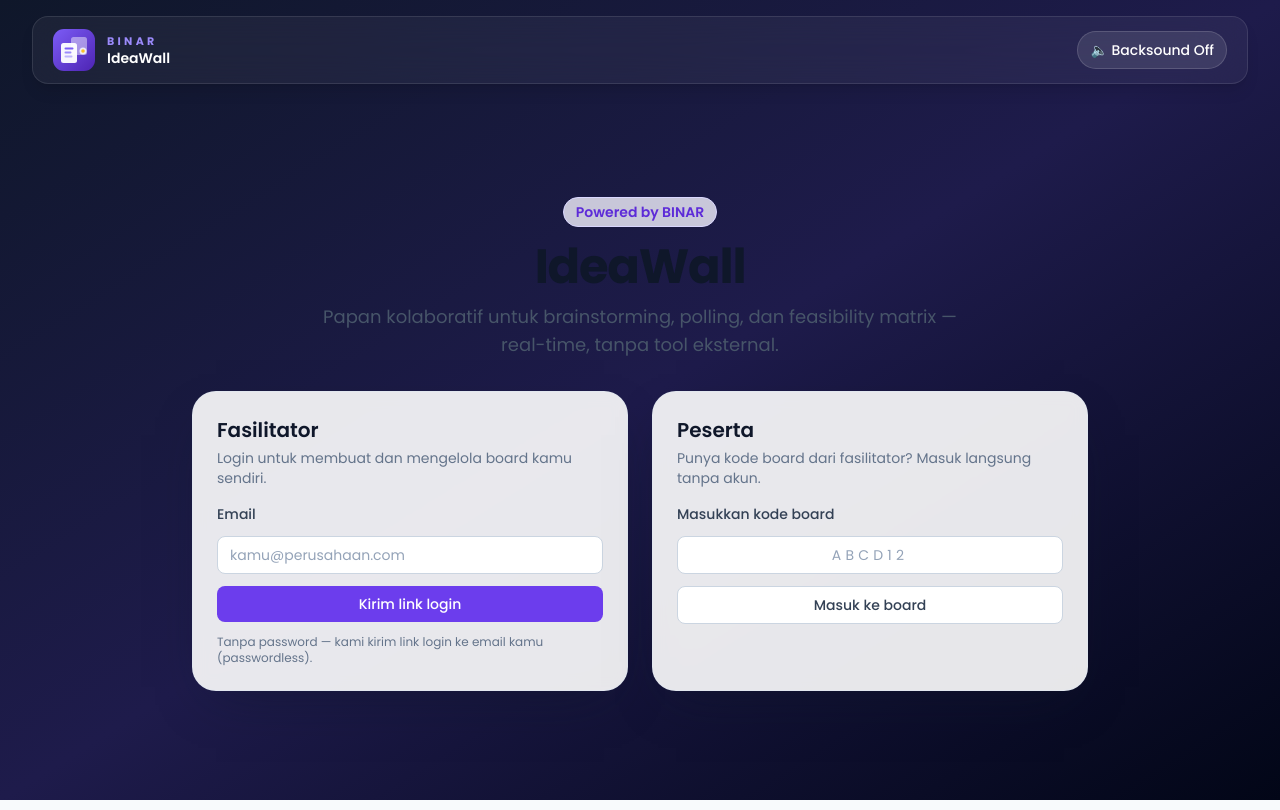
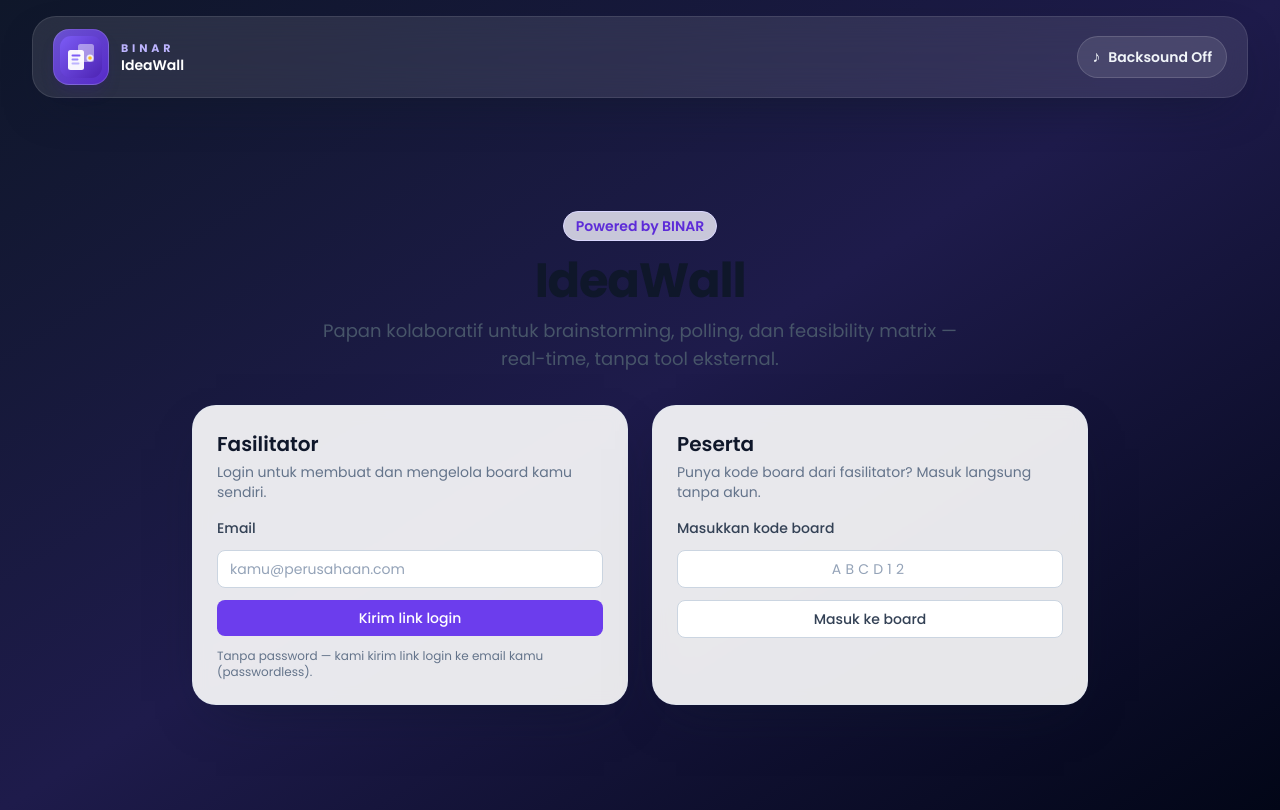
Before and after one commit to binarlearning2/ideawall-3, a Next.js app: page / in a window 1280 px wide. Built offline with nearby package versions, Linux system fonts and the light colour scheme; no server answers.

Commit message:
Polish header styling and audio toggle

```diff
--- a/components/BrandShell.tsx
+++ b/components/BrandShell.tsx
@@ -60,11 +60,13 @@
   return (
     <div className="min-h-screen bg-gradient-to-br from-slate-900 via-indigo-950 to-slate-950">
       <div className="mx-auto flex min-h-screen max-w-7xl flex-col px-4 py-4 sm:px-6 lg:px-8">
-        <header className="mb-6 flex items-center justify-between gap-3 rounded-2xl border border-white/10 bg-white/5 px-5 py-3 shadow-lg backdrop-blur-xl">
+        <header className="mb-6 flex items-center justify-between gap-3 rounded-[24px] border border-white/10 bg-white/10 px-5 py-3 shadow-[0_18px_50px_-24px_rgba(15,23,42,0.85)] backdrop-blur-xl">
           <Link href="/" className="group flex items-center gap-3">
-            <IdeaWallLogo />
+            <div className="rounded-2xl border border-white/15 bg-gradient-to-br from-brand-500/80 to-brand-700/90 p-1.5 shadow-lg shadow-brand-900/20">
+              <IdeaWallLogo />
+            </div>
             <div>
-              <p className="text-[11px] font-bold uppercase tracking-[0.3em] text-brand-400 transition-colors group-hover:text-brand-300">
+              <p className="text-[11px] font-bold uppercase tracking-[0.35em] text-brand-300 transition-colors group-hover:text-brand-200">
                 BINAR
               </p>
               <p className="text-sm font-semibold leading-tight text-white">IdeaWall</p>
@@ -74,9 +76,14 @@
           <button
             type="button"
             onClick={() => setMusicEnabled((value) => !value)}
-            className="rounded-full border border-white/15 bg-white/10 px-3 py-2 text-sm font-medium text-white transition hover:bg-white/20"
+            className={`inline-flex items-center gap-2 rounded-full border px-3.5 py-2 text-sm font-semibold transition-all duration-200 ${
+              musicEnabled
+                ? "border-amber-300/40 bg-amber-400/20 text-amber-100 shadow-[0_0_0_1px_rgba(253,230,138,0.25)]"
+                : "border-white/15 bg-white/10 text-slate-100 hover:bg-white/20"
+            }`}
           >
-            {musicEnabled ? "🔊 Backsound On" : "🔈 Backsound Off"}
+            <span className="text-base">{musicEnabled ? "♫" : "♪"}</span>
+            <span>{musicEnabled ? "Backsound On" : "Backsound Off"}</span>
           </button>
         </header>
 
```
